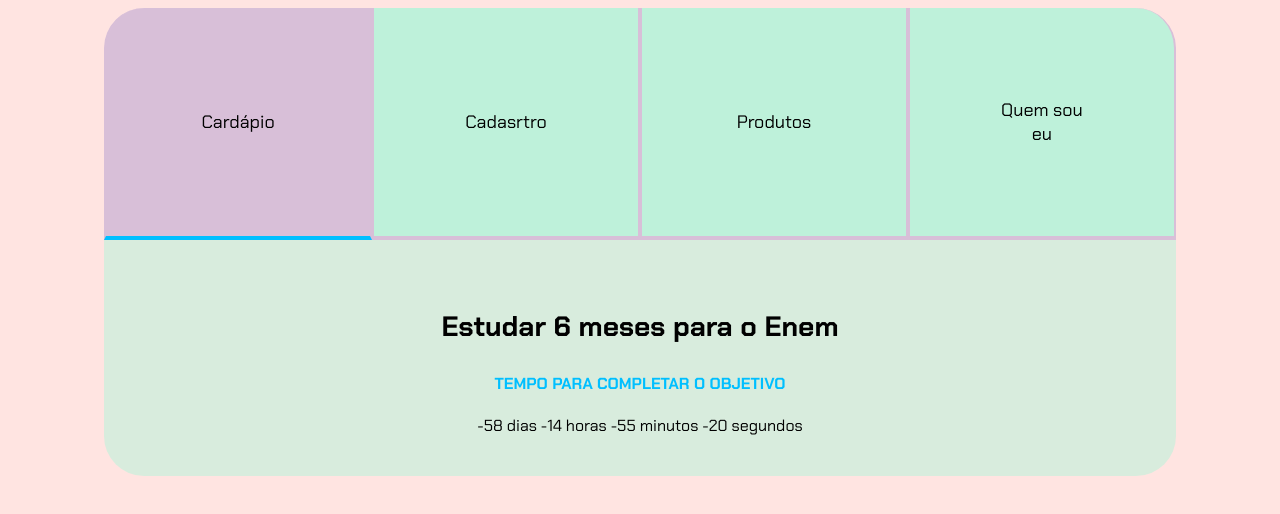
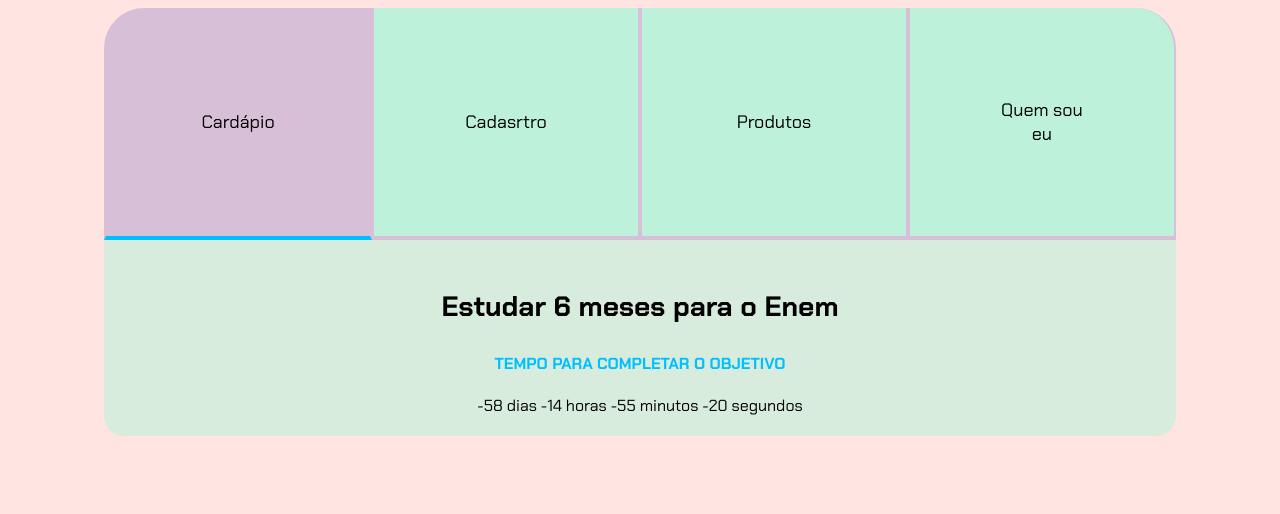
Before and after one commit to lymarizinha/teste, a plain HTML site: page index.html in a window 1280 px wide. Drawn offline with Linux system fonts and the light colour scheme.

Commit message:
Update style.css

```diff
--- a/style.css
+++ b/style.css
@@ -58,8 +58,8 @@ body {
 
 .abas-textos{
     background-color: var(--texto-fundo);
-    padding: 40px;
-    border-radius: 0 0 40px 40px;
+    padding: 20px;
+    border-radius: 0 0 20px 20px;
 }
 .aba-conteudo.ativo{
     display:block;
```
